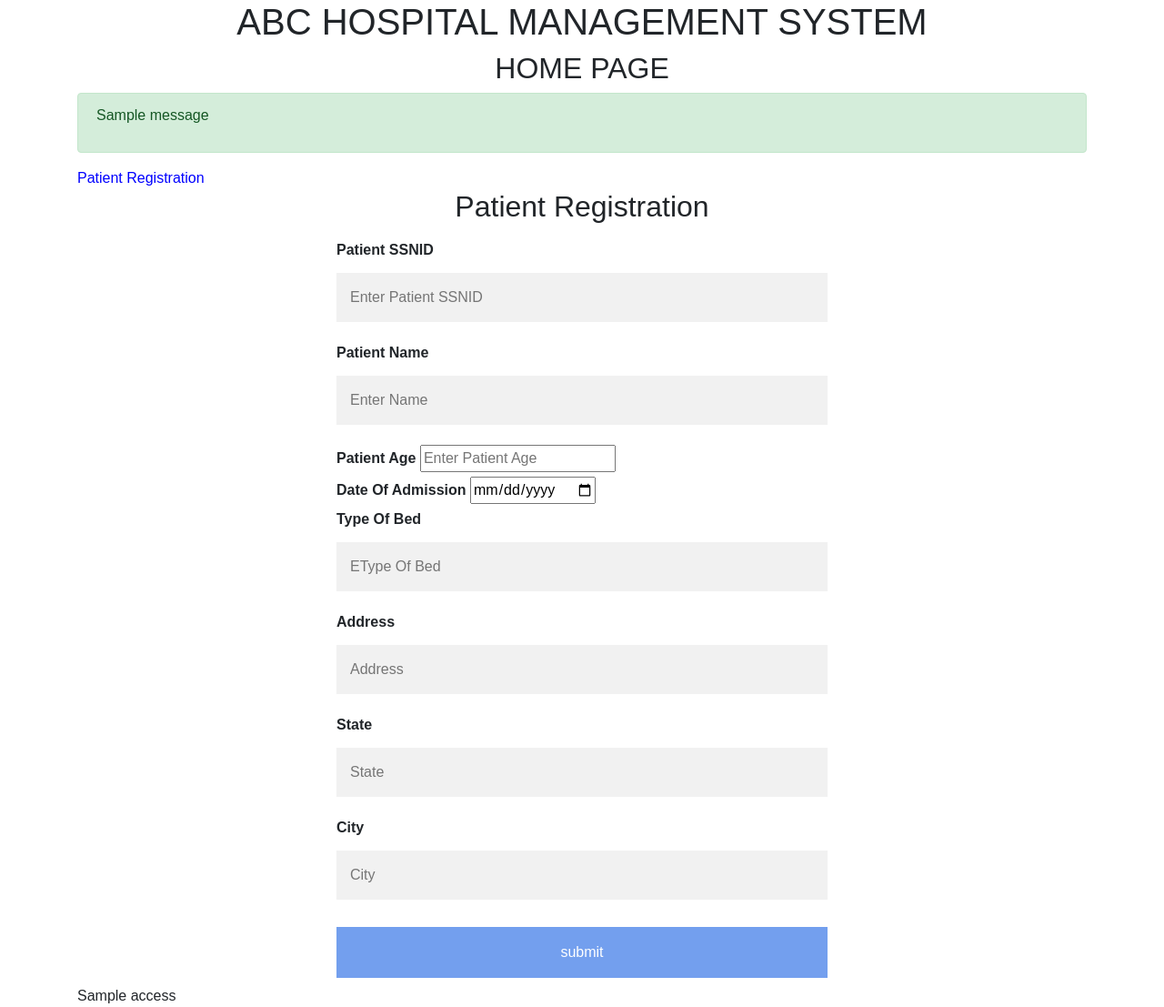
After one commit to shadrul/hms, a Flask app: template application/templates/patient_registration.html in a window 1280 px wide. The commit adds this page. Shown: the whole page at 91% size. Run offline with Flask 2, Linux system fonts and the light colour scheme; the template is opened without the code that fills it: most values are stand-ins (such as "Sample title", 1, 10 or a date in 2020); one stand-in notice (Sample message) is shown; some libraries are stand-ins or nearby versions.

Commit message:
reg page added

```diff
--- a/application/__init__.py
+++ b/application/__init__.py
@@ -1,4 +1,7 @@
 from flask import Flask
+from config import Config
+
 app = Flask(__name__)
+app.config.from_object(Config)
 
 from application import routes
--- a/application/templates/home.html
+++ b/application/templates/home.html
@@ -2,7 +2,20 @@
     {% extends "layout.html" %}
 
     {% block content %}
-    <h2 class="center">HOME PAGE</h2>
+    <h2 class="text-center">HOME PAGE</h2>
+     {% with messages = get_flashed_messages(with_categories=true) %}
+         {% if messages %}
+         {% for category, message in messages %}
+         <div class="alert alert-{{category}}">
+           <p> {{ message }}</p>
+        </div>
+    {% endfor %}
+    {% endif %}
+    {% endwith %}
+    <a href="{{url_for('patient_registration')}}">Patient Registration</a>
+            {% block forms %}
+            {% endblock %}
+    <p>{{access}}</p>
 
 
     {% endblock %}
--- a/application/templates/login.html
+++ b/application/templates/login.html
@@ -9,7 +9,7 @@
     <div class="row">
         <div class="col-md-6 offset-md-3">
             <h3></h3>
-            <form name="login" action="{{url_for('home')}}" method="post">
+            <form name="login" action="" method="post">
                 <label for="username"><b>Username</b></label>
                 <input type="text" placeholder="Enter Username" name="username" required>
                 <br>
--- /dev/null
+++ b/application/templates/patient_registration.html
@@ -0,0 +1,38 @@
+{% extends "home.html" %}
+
+{% block forms %}
+
+	<h2 class="text-center">Patient Registration</h2>
+	<div class="row">
+        <div class="col-md-6 offset-md-3">
+            <h3></h3>
+            <form name="patient_registration" action="" method="post">
+                <label for="ssnid"><b>Patient SSNID</b></label>
+                <input type="text" placeholder="Enter Patient SSNID" name="patientSSNID" required>
+                <br>
+                <label for="name"><b>Patient Name</b></label>
+                <input type="text" placeholder="Enter Name" name="patientName" required>
+                <br>
+                <label for="age"><b>Patient Age</b></label>
+                <input type="number" placeholder="Enter Patient Age" name="patientAge" required>
+                <br>
+                <label for="doa"><b>Date Of Admission</b></label>
+                <input type="date" placeholder="Date Of Admission" name="doa" required>
+                <br>
+                <label for="toa"><b>Type Of Bed</b></label>
+                <input type="text" placeholder="EType Of Bed" name="tob" required>
+                <br>
+                <label for="address"><b>Address</b></label>
+                <input type="text" placeholder="Address" name="address" required>
+                <br>
+                <label for="state"><b>State</b></label>
+                <input type="text" placeholder="State" name="state" required>
+                <br>
+                <label for="city"><b>City</b></label>
+                <input type="text" placeholder="City" name="city" required>
+                <br class="clear">
+                <input class="btn-submit" type="submit" name="submit" value="submit">
+            </form>
+        </div>
+    </div>
+{% endblock %}
--- a/config.py
+++ b/config.py
@@ -1,4 +1,4 @@
 import os
 
 class Config(object):
-	SECRET_KEY = os.environ.get('SECRET_KEY') or "secret_string"
+	SECRET_KEY = os.environ.get('SECRET_KEY') or b'\x04\x94\x93\xf2\x1b\x1e\xfbb\xdeg\xe3S1:\xcf\x05'
--- a/main.py
+++ b/main.py
@@ -1 +1,2 @@
 from application import app
+import config
```
Also changed, not shown: application/routes.py (+76 -14 lines).
